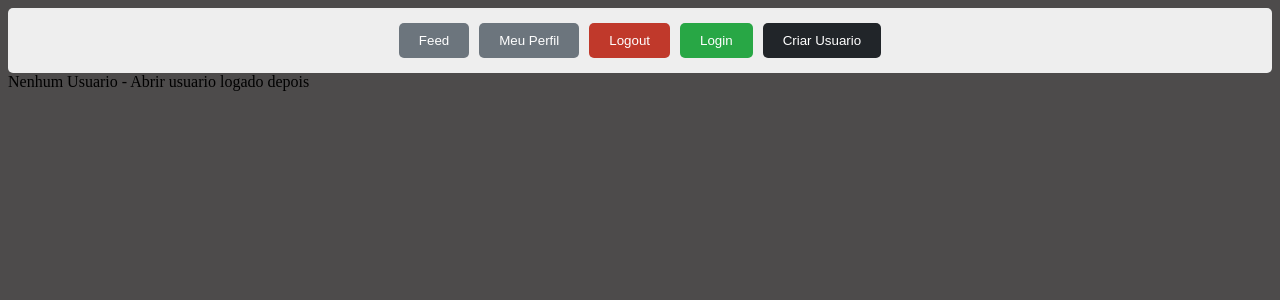
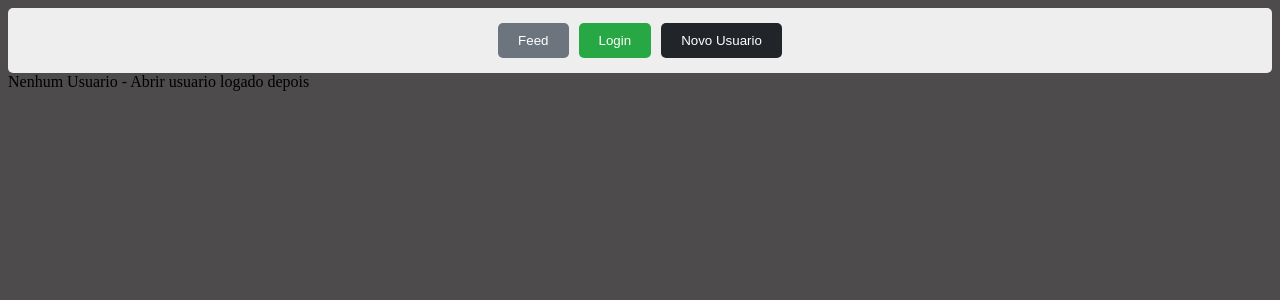
Before and after one commit to jbelin01/Prova, a PHP site: page /paginas/perfil.php in a window 1280 px wide. Shown: the top 300 px of the page. Run offline with PHP 8.4, Linux system fonts and the light colour scheme.

Commit message:
completo

```diff
--- a/header.php
+++ b/header.php
@@ -1,9 +1,29 @@
 <nav class="navbar">
 
-    <a href="./feed.php"><button class="nav-button btn-secondary">Feed</button></a>
-    <a href="./perfil.php?usr=1"><button class="nav-button btn-secondary">Meu Perfil</button></a>
-    <a href="./logout.php"><button class="nav-button btn-red">Logout</button></a>
-    <a href="./login.php"><button class="nav-button btn-success">Login</button></a>
-    <a href="./novoUsuario.php"><button class="nav-button btn-dark">Criar Usuario</button></a>
+    <?php
 
+    require_once "../classes/Usuario.php";
+
+    session_start();
+
+    $nome = $_SESSION['nome'] ?? null;
+    $img = $_SESSION['imagem'] ?? null;
+
+
+
+
+     if(!isset($nome)){
+
+        echo '<a href="./feed.php"><button class="nav-button btn-secondary">Feed</button></a>';
+        echo '<a href="./login.php"><button class="nav-button btn-success">Login</button></a>';
+        echo '<a href="./novoUsuario.php"><button class="nav-button btn-dark">Novo Usuario</button></a>';
+    }else{
+
+        Usuario::cartaoUsuario($img, $nome);
+        echo '<a href="./feed.php"><button class="nav-button btn-secondary">Feed</button></a>';
+        echo '<a href="./perfil.php?usr='. $_SESSION['codUsu'] .'"><button class="nav-button btn-secondary">Perfil Usuario</button></a>';
+        echo '<a href="./logout.php"><button class="nav-button btn-red">Sair</button></a>';
+    }
+
+    ?>
 </nav>
--- a/paginas/perfil.php
+++ b/paginas/perfil.php
@@ -15,6 +15,10 @@
         require_once "../config/banco.php";
         include_once "../config/enviarImagem.php";
         include_once "../header.php";
+        require_once "../classes/Usuario.php";
+        require_once "../classes/Postagem.php";
+
+        // session_start();
 
         $codUsuario = $_GET["usr"] ?? null;
         $textoNovoPost = $_POST["textoPost"] ?? null;
@@ -49,8 +53,14 @@
         <div style="width: 100%;">
 
             <div class="single-post-container" style="margin-top: 20px;">
-                imagem e nome do usuario
+                <?php Usuario::cartaoUsuario($usuario->imagem, $usuario->nome); ?>
             </div>
+
+            <?php
+
+                if($codUsuario == $_SESSION['codUsu']){
+
+            ?>
 
             <div class="single-post-container" style="margin-top: 20px;">
                 <h2>Nova Postagem</h2>
@@ -62,6 +72,14 @@
                 </form>
             </div>
 
+            <?php
+                }
+            ?>
+
+
+
+
+
 
             <h2>Outras Postagens</h2>
 
@@ -70,12 +88,12 @@
                 <?php
 
                     $postagens = pegarPostagens($codUsuario);
-                    // echo var_dump($postagens); // apenas debug
+
 
                     for ($i=0; $i < count($postagens); $i++) {
                         $p = $postagens[$i];
                         //-- descomentar ao arrumar import
-                        //-- Postagem::gerarPostCard($p->cod, $p->imagem, $p->nome, $p->texto_post, $p->post_img, $p->likes, 0);
+                        Postagem::gerarPostCard($p->cod, $p->imagem, $p->nome, $p->texto_post, $p->post_img, $p->likes, 0);
                     }
                 ?>
             </div>
--- a/paginas/verPost.php
+++ b/paginas/verPost.php
@@ -14,7 +14,7 @@
         require_once "../config/banco.php";
         include_once "../header.php";
 
-        session_start();
+        // session_start();
 
         $codPostagem = $_GET["cod"] ?? null;
         $novoComentario = $_POST["comentario"] ?? null;
```
